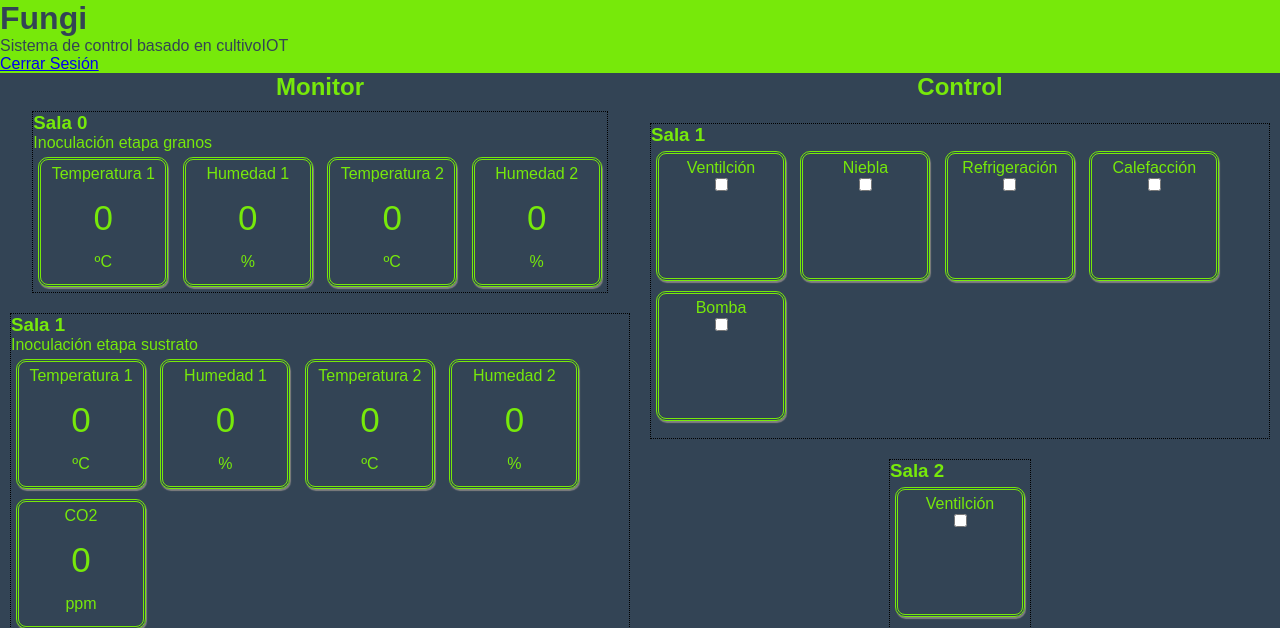
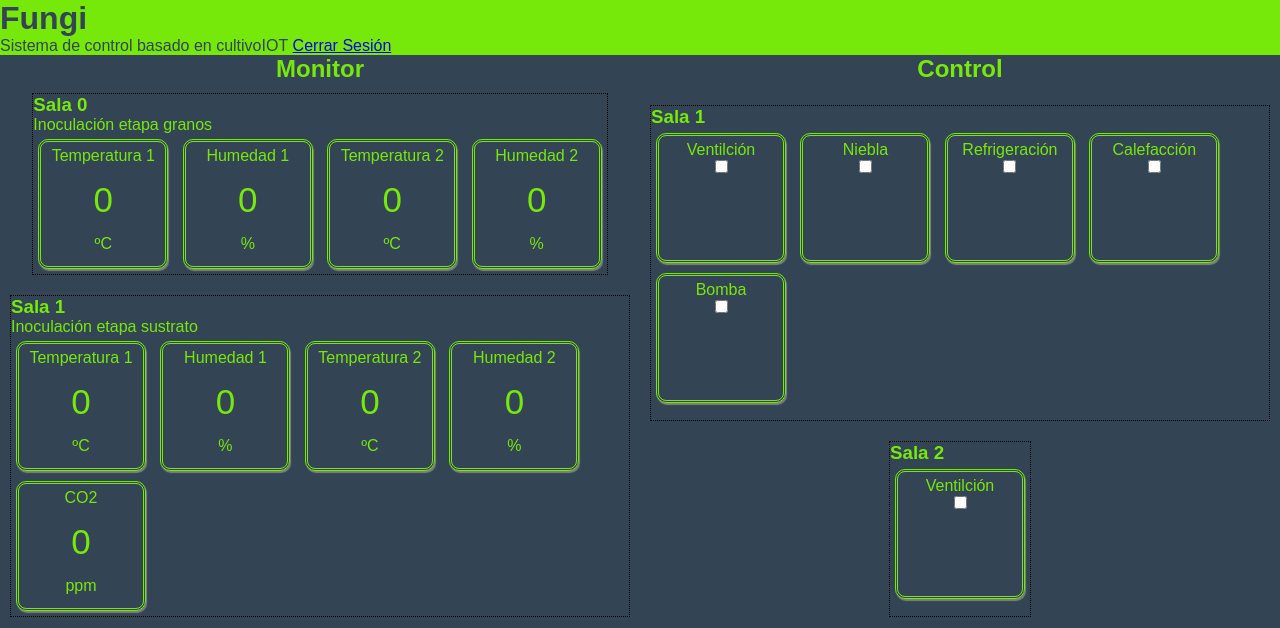
Before and after one commit to lucrohatsch/fungi, a PHP site: page / in a window 1280 px wide. Shown: the top 628 px of the page. Run offline with PHP 8.4, Linux system fonts and the light colour scheme; the visitor is signed in with stand-in values (Sample User, id 1); some libraries are stand-ins or nearby versions.

Commit message:
comit-sync

```diff
--- a/static/css/estilo.css
+++ b/static/css/estilo.css
@@ -22,6 +22,11 @@ header{
 	color: #345;
 	grid-column: 1/3;
 	background: rgba(128, 255, 0, 0.884);
+}
+
+header > p{
+	display: inline;
+	justify-self: end;
 }
 
 .flex-container{
```
